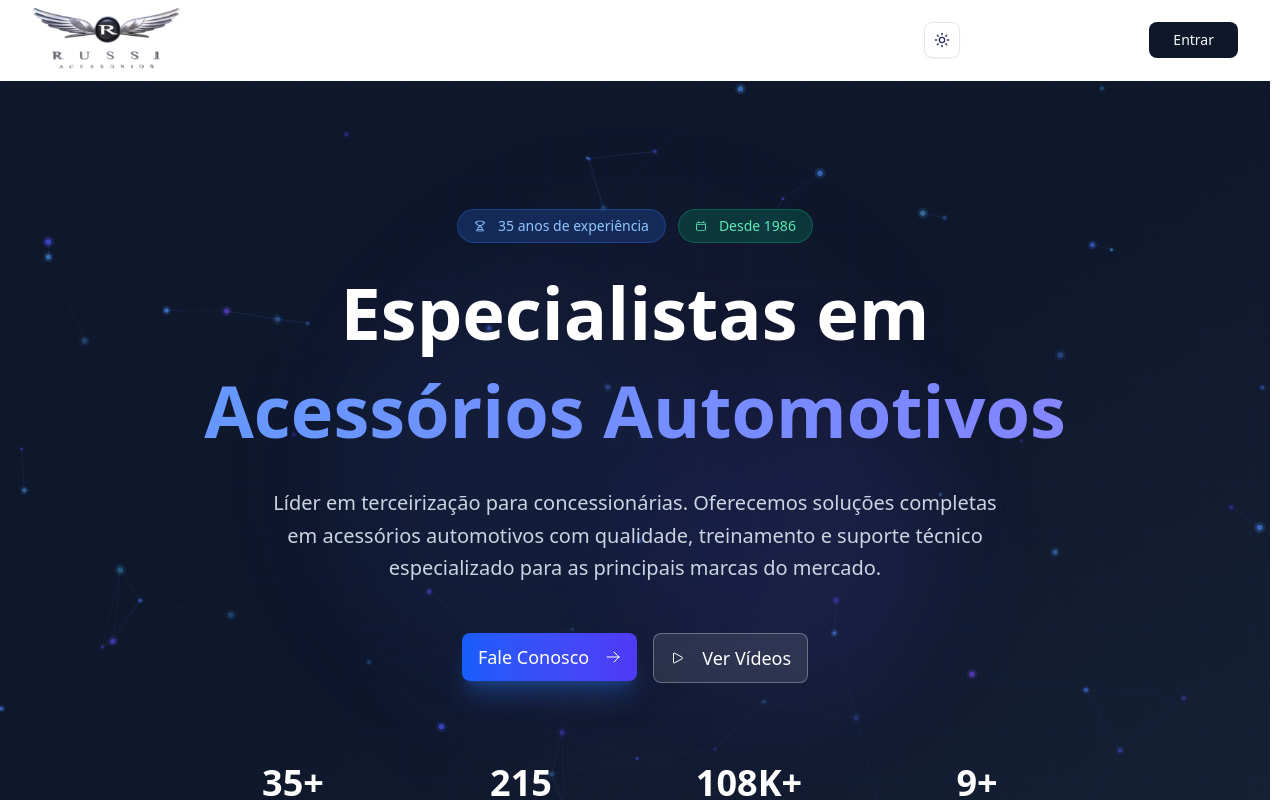
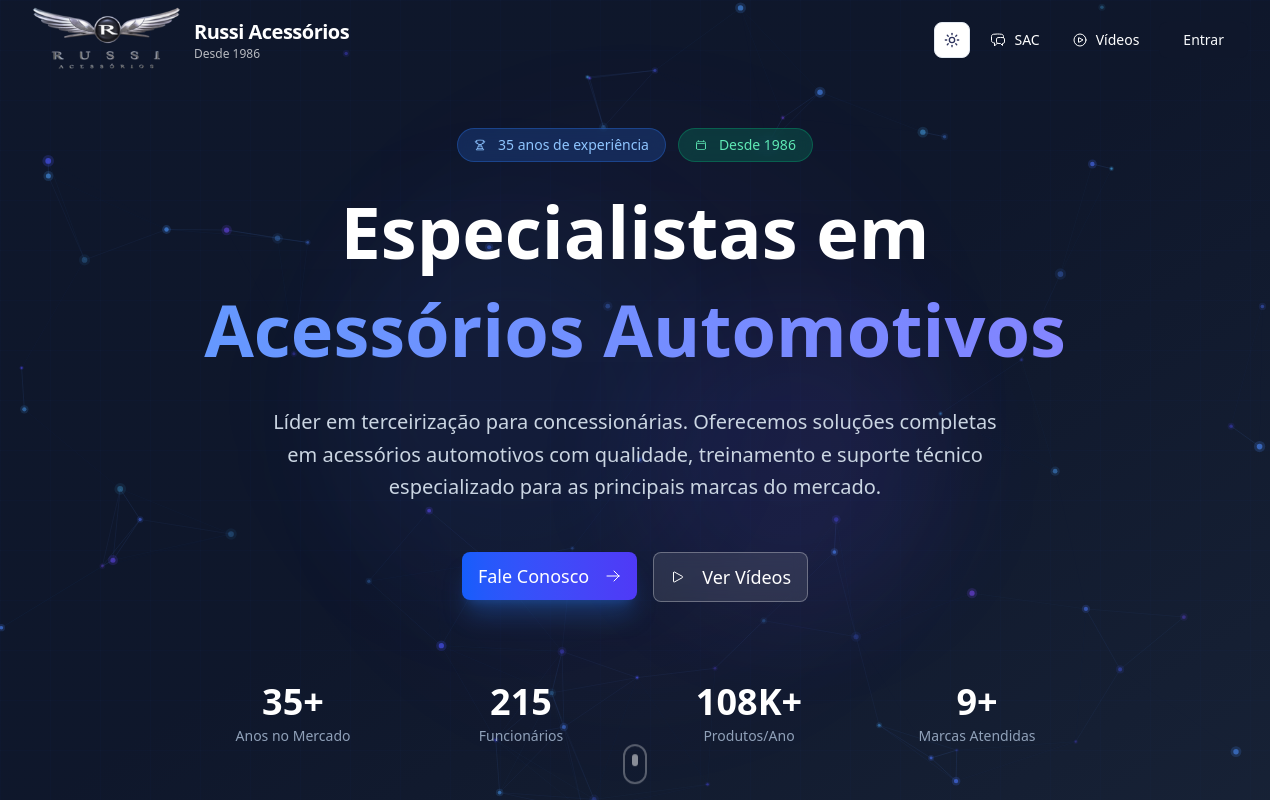
Before and after one commit to thompson0/site_russi, a Next.js app: page / in a window 1280 px wide. Shown: the top 800 px of the page. Built offline with nearby package versions, Linux system fonts and the light colour scheme.

Commit message:
fix: NavHome fixed

```diff
--- a/src/components/Home/NavHome.jsx
+++ b/src/components/Home/NavHome.jsx
@@ -21,7 +21,7 @@
 
   return (
     <nav
-      className={`sticky top-0 left-0 w-full z-50 flex-shrink-0 transition-colors duration-300 ${isScrolled
+      className={`fixed top-0 left-0 w-full z-50 flex-shrink-0 transition-colors duration-300 ${isScrolled
           ? "bg-background/95 backdrop-blur-md shadow-lg border-b border-border"
           : "bg-transparent border-b border-transparent"
         }`}
```
